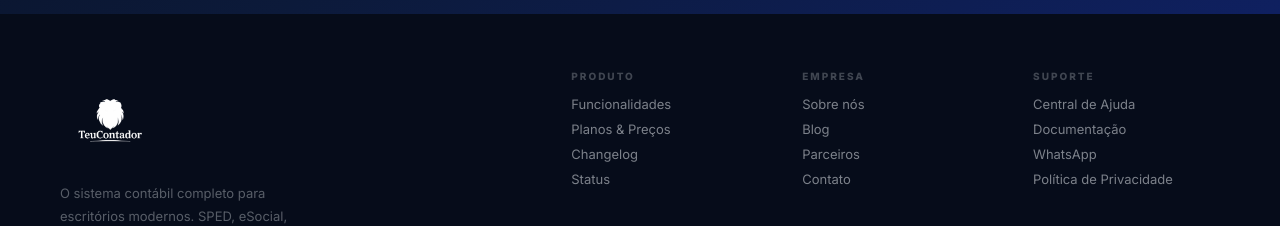
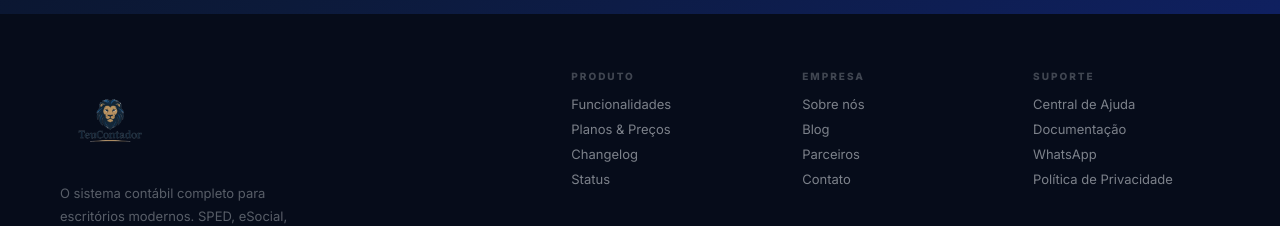
Before and after one commit to matheus15255/teucontador, a React (Vite) app in the folder app/: page / in a window 1280 px wide. Shown: the part 9175-9401 px from the top of the page. Built offline with nearby package versions, Linux system fonts and the light colour scheme.

Commit message:
fix: remove filtro branco do logo no footer da landing

```diff
--- a/app/src/features/landing/LandingPage.tsx
+++ b/app/src/features/landing/LandingPage.tsx
@@ -1358,7 +1358,7 @@ export function LandingPage() {
           <FooterGrid>
             <div>
               <Logo style={{cursor:'default'}}>
-                <img src="/img/logo.png" alt="TEUcontador" style={{ height: 100, width: 'auto', display: 'block', filter: 'brightness(0) invert(1)' }} />
+                <img src="/img/logo.png" alt="TEUcontador" style={{ height: 100, width: 'auto', display: 'block' }} />
               </Logo>
               <FooterBrandDesc>O sistema contábil completo para escritórios modernos. SPED, eSocial, Open Finance e muito mais.</FooterBrandDesc>
             </div>
```
